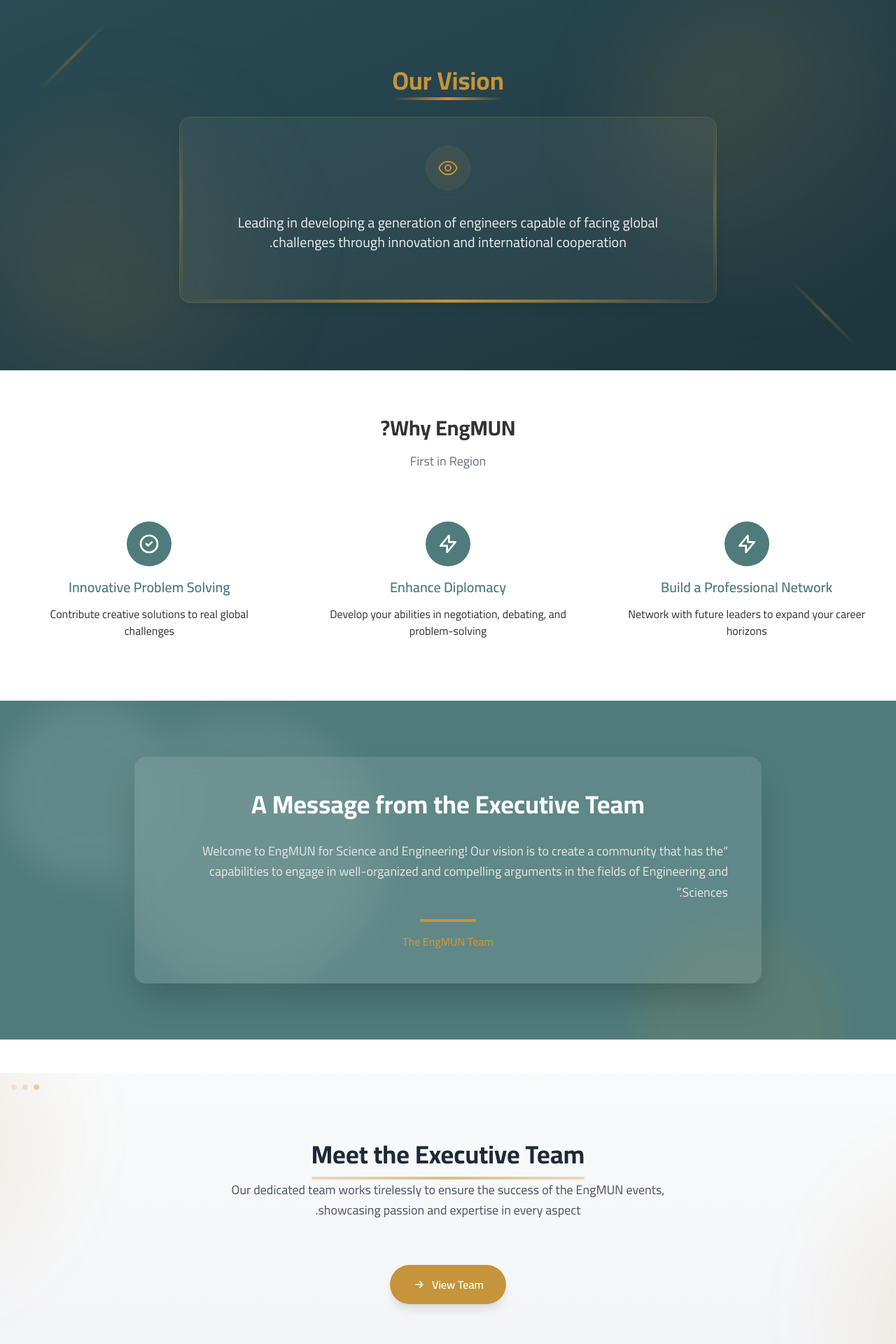
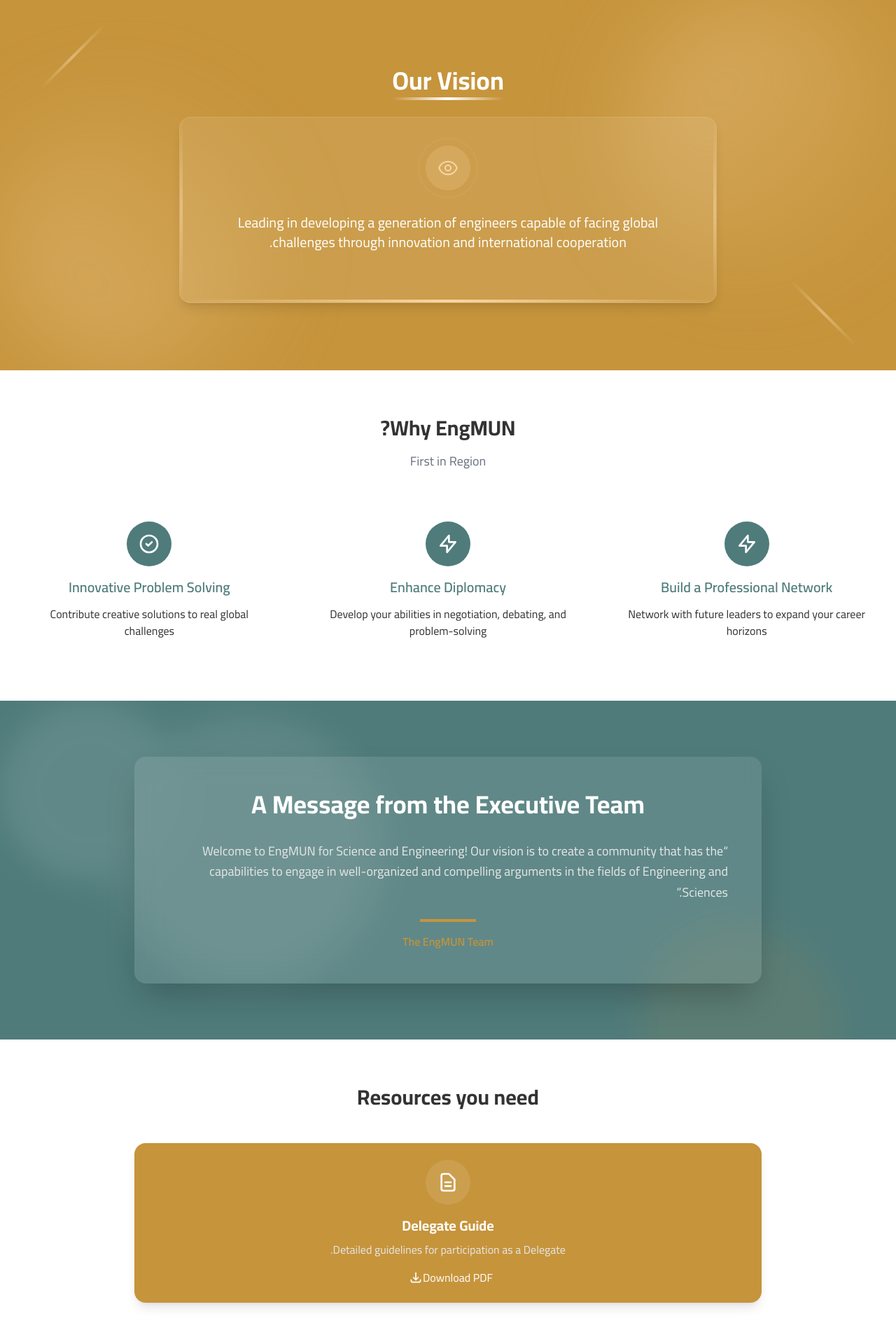
Before and after one commit to GnarlyJock45/ENGMUN-website, a Flask app: page /?lang=ar in a window 1280 px wide. Shown: the part 801-2721 px from the top of the page at 70% size. Run offline with Flask 3, Linux system fonts and the light colour scheme; some libraries are stand-ins or nearby versions.

Commit message:
fixes for the last day

```diff
--- a/app.py
+++ b/app.py
@@ -105,4 +105,4 @@
 
 
 if __name__ == '__main__':
-    app.run(debug=True, port=5001)
+    app.run(debug=True)
--- a/data/team_members_ar.json
+++ b/data/team_members_ar.json
@@ -15,7 +15,7 @@
         {
             "id": "norah_alhamed",
             "name": "Norah Alhamed",
-            "role": "رئيس شؤون المندوبين",
+            "role": "وكيل الأمين العام",
             "phone_number": "0530855434"
         },
         {
--- a/data/team_members_en.json
+++ b/data/team_members_en.json
@@ -15,7 +15,7 @@
         {
             "id": "norah_alhamed",
             "name": "Norah Alhamed",
-            "role": "Head of Delegate Affairs",
+            "role": "Under Secretary General",
             "phone_number": "0530855434"
         },
         {
--- a/templates/base.html
+++ b/templates/base.html
@@ -198,12 +198,12 @@
         </button>
 
         <!-- Enhanced Dropdown Menu -->
-        <ul id="committeesDropdown" class="absolute left-1/2 -translate-x-1/2 bottom-full mb-4 w-56 bg-gradient-to-b from-[#2A4B55] to-[#2A4B55]/95 backdrop-blur-md rounded-2xl shadow-xl
+        <ul id="committeesDropdown" class="absolute left-1/2 {{ 'ml-4' if current_lang == 'ar' else '' }}  -translate-x-1/2 bottom-full mb-4 w-56 bg-gradient-to-b from-[#2A4B55] to-[#2A4B55]/95 backdrop-blur-md rounded-2xl shadow-xl
             opacity-0 invisible transform scale-95 origin-bottom transition-all duration-300 ease-out z-20
             border border-[#C6943B]/20">
 
             <!-- Dropdown Arrow -->
-            <div class="absolute bottom-0 left-1/2 -translate-x-1/2 translate-y-1/2 w-4 h-4 rotate-45
+            <div class="absolute bottom-0 left-1/2 {{ '-ml-4' if current_lang == 'ar' else '' }} -translate-x-1/2 translate-y-1/2 w-4 h-4 rotate-45
                 bg-[#2A4B55] border-r border-b border-[#C6943B]/20"></div>
 
                 {% for committee_id, committee in committees.items() %}
--- a/templates/home.html
+++ b/templates/home.html
@@ -21,7 +21,7 @@
         <!-- Main Tagline -->
         <h1 class="text-3xl md:text-5xl lg:text-6xl font-light text-white tracking-[0.2em] animate-on-scroll">
 
-            {% if current_lang == 'en' %}
+            <!-- {% if current_lang == 'en' %}
                 <span class="font-bold inline-block">{{ _('FOR') }}</span>
                 <span class="font-bold block mt-2 md:mt-4 text-[#C6943B]">{{ _('SCIENCE') }}</span>
                 <span class="font-bold inline-block mt-2 md:mt-4">{{ _('AND') }}</span>
@@ -30,7 +30,20 @@
                 <span class="font-bold block mt-2 md:mt-4 text-[#C6943B]">{{ _('SCIENCE') }}</span>
                 <span class="font-bold inline-block mt-2 md:mt-4">{{ _('AND') }}</span>
                 <span class="font-bold block mt-2 md:mt-4 text-[#C6943B]">{{ _('ENGINEERING') }}</span>
-            {% endif %}
+            {% endif %} -->
+
+            <!-- Main Tagline -->
+            <h1 class="text-3xl md:text-5xl lg:text-6xl font-light text-white tracking-[0.1em] animate-on-scroll">
+
+                {% if current_lang == 'en' %}
+                    <span class="font-bold block">Model United Nations</span>
+                    <span class="font-bold block mt-2 md:mt-4 text-[#C6943B]">for Science and Engineering</span>
+                {% elif current_lang == 'ar' %}
+                    <span class="font-bold block">مؤتمر محاكاة الأمم المتحدة</span>
+                    <span class="font-bold block mt-2 md:mt-4 text-[#C6943B]">للعلوم والهندسة</span>
+                {% endif %}
+            </h1>
+
         </h1>
 
         <!-- Scroll Indicator -->
@@ -70,16 +83,17 @@
     </style>
 
 
-<section class="relative py-24 overflow-hidden bg-gradient-to-br from-[#2A4B55] to-[#1D353C]">
+<!-- Vision section -->
+<section class="relative py-24 overflow-hidden bg-[#C6943B]">
     <!-- Animated Background Elements -->
     <div class="absolute inset-0">
         <!-- Geometric Shapes -->
-        <div class="absolute top-0 right-0 w-96 h-96 bg-gradient-to-br from-[#C6943B]/20 to-transparent rounded-full blur-3xl transform-gpu animate-float"></div>
-        <div class="absolute bottom-0 left-0 w-96 h-96 bg-gradient-to-tr from-[#C6943B]/20 to-transparent rounded-full blur-3xl transform-gpu animate-float-delayed"></div>
+        <div class="absolute top-0 right-0 w-96 h-96 bg-gradient-to-br from-[#F8D7A6]/40 to-transparent rounded-full blur-3xl transform-gpu animate-float"></div>
+        <div class="absolute bottom-0 left-0 w-96 h-96 bg-gradient-to-tr from-[#F8D7A6]/40 to-transparent rounded-full blur-3xl transform-gpu animate-float-delayed"></div>
 
         <!-- Decorative Lines -->
-        <div class="absolute top-20 left-10 w-32 h-1 bg-gradient-to-r from-transparent via-[#C6943B]/30 to-transparent transform -rotate-45"></div>
-        <div class="absolute bottom-20 right-10 w-32 h-1 bg-gradient-to-r from-transparent via-[#C6943B]/30 to-transparent transform rotate-45"></div>
+        <div class="absolute top-20 left-10 w-32 h-1 bg-gradient-to-r from-transparent via-[#F8D7A6]/50 to-transparent transform -rotate-45"></div>
+        <div class="absolute bottom-20 right-10 w-32 h-1 bg-gradient-to-r from-transparent via-[#F8D7A6]/50 to-transparent transform rotate-45"></div>
     </div>
 
     <div class="container mx-auto px-4 relative">
@@ -87,26 +101,26 @@
         <div class="max-w-3xl mx-auto opacity-0 animate-fade-in-up">
             <!-- Section Title -->
             <div class="text-center mb-8">
-                <h2 class="text-3xl md:text-4xl font-bold text-[#C6943B] inline-block relative" dir="rtl">
+                <h2 class="text-3xl md:text-4xl font-bold text-white inline-block relative" dir="rtl">
                     {{ _('Our Vision') }}
-                    <div class="absolute -bottom-2 left-0 w-full h-1 bg-gradient-to-r from-[#C6943B]/0 via-[#C6943B] to-[#C6943B]/0"></div>
+                    <div class="absolute -bottom-2 left-0 w-full h-1 bg-gradient-to-r from-transparent via-white to-transparent"></div>
                 </h2>
             </div>
 
             <!-- Vision Content Card -->
             <div class="relative">
                 <!-- Background Card -->
-                <div class="relative bg-white/5 backdrop-blur-xl rounded-2xl p-8 md:p-10 overflow-hidden border border-[#C6943B]/20
-                           shadow-lg shadow-black/5 transform transition-all duration-500 hover:scale-[1.02] hover:bg-white/10">
+                <div class="relative bg-[#FDF6E1]/10 backdrop-blur-xl rounded-2xl p-8 md:p-10 overflow-hidden border border-[#F8D7A6]/20
+                           shadow-lg shadow-black/10 transform transition-all duration-500 hover:scale-[1.02] hover:bg-[#FDF6E1]/20">
 
                     <!-- Icon -->
                     <div class="flex justify-center mb-8">
-                        <div class="w-16 h-16 rounded-full bg-[#C6943B]/10 flex items-center justify-center
+                        <div class="w-16 h-16 rounded-full bg-[#F8D7A6]/20 flex items-center justify-center
                                   transform transition-all duration-500 group-hover:scale-110 relative">
                             <!-- Animated rings -->
-                            <div class="absolute inset-0 rounded-full border-2 border-[#C6943B]/20 animate-ping-slow"></div>
-                            <div class="absolute inset-0 rounded-full border border-[#C6943B]/10 animate-ping-slow-delayed"></div>
-                            <svg class="w-8 h-8 text-[#C6943B]" viewBox="0 0 24 24" fill="none" stroke="currentColor">
+                            <div class="absolute inset-0 rounded-full border-2 border-[#F8D7A6]/30 animate-ping-slow"></div>
+                            <div class="absolute inset-0 rounded-full border border-[#F8D7A6]/20 animate-ping-slow-delayed"></div>
+                            <svg class="w-8 h-8 text-[#F8D7A6]" viewBox="0 0 24 24" fill="none" stroke="currentColor">
                                 <path stroke-linecap="round" stroke-linejoin="round" stroke-width="1.5"
                                       d="M15 12a3 3 0 11-6 0 3 3 0 016 0z"/>
                                 <path stroke-linecap="round" stroke-linejoin="round" stroke-width="1.5"
@@ -116,19 +130,24 @@
                     </div>
 
                     <!-- Vision Text -->
-                    <p class="text-white/90 leading-relaxed text-lg md:text-xl text-center mb-8" dir="rtl">
+                    <p class="text-white leading-relaxed text-lg md:text-xl text-center mb-8" dir="rtl">
                         {{ _('Leading in developing a generation of engineers capable of facing global challenges through innovation and international cooperation.') }}
                     </p>
 
                     <!-- Decorative Elements -->
-                    <div class="absolute bottom-0 left-0 w-full h-1 bg-gradient-to-r from-transparent via-[#C6943B] to-transparent"></div>
-                    <div class="absolute top-0 left-0 w-1 h-full bg-gradient-to-b from-transparent via-[#C6943B]/30 to-transparent"></div>
-                    <div class="absolute top-0 right-0 w-1 h-full bg-gradient-to-b from-transparent via-[#C6943B]/30 to-transparent"></div>
+                    <div class="absolute bottom-0 left-0 w-full h-1 bg-gradient-to-r from-transparent via-[#F8D7A6] to-transparent"></div>
+                    <div class="absolute top-0 left-0 w-1 h-full bg-gradient-to-b from-transparent via-[#F8D7A6]/50 to-transparent"></div>
+                    <div class="absolute top-0 right-0 w-1 h-full bg-gradient-to-b from-transparent via-[#F8D7A6]/50 to-transparent"></div>
                 </div>
             </div>
         </div>
     </div>
 </section>
+
+
+
+
+
 
 <style>
 @keyframes float {
@@ -277,70 +296,7 @@
 
 
 <!-- Team Section -->
-<section class="relative overflow-hidden bg-gradient-to-b from-gray-50 to-gray-100 py-24 my-12 animate-on-scroll delay-200">
-    <!-- Decorative Background Elements -->
-    <div class="absolute inset-0 overflow-hidden pointer-events-none">
-        <div class="absolute -left-1/4 -top-1/4 h-96 w-96 rounded-full bg-[#C6943B]/10 blur-3xl"></div>
-        <div class="absolute -right-1/4 -bottom-1/4 h-96 w-96 rounded-full bg-[#C6943B]/10 blur-3xl"></div>
-    </div>
 
-    <!-- Decorative Dots -->
-    <div class="absolute left-4 top-4 pointer-events-none">
-        <div class="flex gap-2">
-            <div class="h-2 w-2 rounded-full bg-[#C6943B]/40"></div>
-            <div class="h-2 w-2 rounded-full bg-[#C6943B]/40 animation-delay-200"></div>
-            <div class="h-2 w-2 rounded-full bg-[#C6943B]/40 animation-delay-400"></div>
-        </div>
-    </div>
-    <div class="absolute bottom-4 right-4 pointer-events-none">
-        <div class="flex gap-2">
-            <div class="h-2 w-2 rounded-full bg-[#C6943B]/40"></div>
-            <div class="h-2 w-2 rounded-full bg-[#C6943B]/40 animation-delay-200"></div>
-            <div class="h-2 w-2 rounded-full bg-[#C6943B]/40 animation-delay-400"></div>
-        </div>
-    </div>
-
-    <div class="container relative mx-auto px-4 text-center">
-        <!-- Section Header -->
-        <div class="mb-16 space-y-4">
-            <!-- Title with Underline -->
-            <h2 class="relative inline-block text-4xl font-bold text-gray-800 mx-auto">
-                {{ _('Meet the Executive Team') }}
-                <div class="absolute -bottom-4 left-0 h-1 w-full rounded-full bg-gradient-to-r from-[#C6943B]/30 via-[#C6943B]/60 to-[#C6943B]/30"></div>
-            </h2>
-
-            <!-- Description -->
-            <p class="mx-auto max-w-2xl text-lg text-gray-600 leading-relaxed">
-                {{ _('Our dedicated team works tirelessly to ensure the success of the EngMUN events, showcasing passion and expertise in every aspect.') }}
-            </p>
-        </div>
-
-        <!-- Call to Action Button -->
-        <div class="relative inline-block group">
-            <!-- Button Glow Effect -->
-            <div class="absolute -inset-1 rounded-full bg-gradient-to-r from-[#C6943B] to-[#A67B31] opacity-0 blur transition-all duration-300 group-hover:opacity-30"></div>
-
-            <!-- Button -->
-            <a href="{{ url_for('team', lang=current_lang) }}" class="relative inline-flex items-center gap-2 px-8 py-4 rounded-full bg-[#C6943B] text-white font-semibold
-                              shadow-lg transition-all duration-300 animate-on-scroll delay-500
-                              hover:bg-[#A67B31] hover:shadow-xl hover:shadow-[#C6943B]/25
-                              focus:outline-none focus:ring-2 focus:ring-[#C6943B]/50 focus:ring-offset-2">
-                <span>{{ _('View Team') }}</span>
-                <!-- Arrow Icon -->
-                <svg class="w-5 h-5 transform transition-transform duration-300 group-hover:translate-x-1"
-                     fill="none"
-                     viewBox="0 0 24 24"
-                     stroke="currentColor">
-                    <path stroke-linecap="round"
-                          stroke-linejoin="round"
-                          stroke-width="2"
-                          d="M13 7l5 5m0 0l-5 5m5-5H6" />
-                </svg>
-            </a>
-        </div>
-    </div>
-
-</section>
 
 <style>
     @keyframes pulse-fade {
@@ -368,12 +324,12 @@
 <section class="py-16 bg-white">
     <div class="container mx-auto px-4 animate-on-scroll delay-300 ">
         <h2 class="text-3xl font-bold text-center text-[#333333] mb-12">{{ _('Resources you need') }}</h2>
-        <div class="grid md:grid-cols-2 gap-8 max-w-4xl mx-auto">
+        <div class="grid max-w-4xl mx-auto">
             <!-- Study Guide Download Card -->
-            <div class="group relative bg-[#4F7B7B] rounded-2xl p-6 transform hover:-translate-y-2 transition-all duration-300 shadow-lg hover:shadow-2xl">
-                <div class="absolute inset-0 bg-gradient-to-r from-[#4F7B7B] to-[#3D5F5F] rounded-2xl opacity-0 group-hover:opacity-100 transition-opacity duration-300"></div>
+            <div class="group relative bg-[#C6943B] rounded-2xl text-center p-6 transform hover:-translate-y-2 transition-all duration-300 shadow-lg hover:shadow-2xl">
+                <div class="absolute inset-0 bg-gradient-to-r from-[#C6943B] to-[#A67B31] rounded-2xl opacity-0 group-hover:opacity-100 transition-opacity duration-300"></div>
                 <div class="relative">
-                    <div class="bg-white/10 rounded-full w-16 h-16 flex items-center justify-center mb-4">
+                    <div class="bg-white/10 rounded-full w-16 h-16 mx-auto flex items-center justify-center mb-4">
                         <svg class="w-8 h-8 text-white" fill="none" stroke="currentColor" viewBox="0 0 24 24">
                             <path stroke-linecap="round" stroke-linejoin="round" stroke-width="2" d="M9 12h6m-6 4h6m2 5H7a2 2 0 01-2-2V5a2 2 0 012-2h5.586a1 1 0 01.707.293l5.414 5.414a1 1 0 01.293.707V19a2 2 0 01-2 2z"/>
                         </svg>
@@ -390,7 +346,7 @@
             </div>
 
             <!-- Rules & Procedures Card -->
-            <div class="group relative bg-[#C6943B] rounded-2xl p-6 transform hover:-translate-y-2 transition-all duration-300 shadow-lg hover:shadow-2xl">
+            <!-- <div class="group relative bg-[#C6943B] rounded-2xl p-6 transform hover:-translate-y-2 transition-all duration-300 shadow-lg hover:shadow-2xl">
                 <div class="absolute inset-0 bg-gradient-to-r from-[#C6943B] to-[#A67B31] rounded-2xl opacity-0 group-hover:opacity-100 transition-opacity duration-300"></div>
                 <div class="relative">
                     <div class="bg-white/10 rounded-full w-16 h-16 flex items-center justify-center mb-4">
@@ -407,7 +363,7 @@
                         </svg>
                     </a>
                 </div>
-            </div>
+            </div> -->
         </div>
     </div>
 </section>
--- a/templates/team.html
+++ b/templates/team.html
@@ -20,7 +20,7 @@
         </div>
 
         <!-- Team Grid with Circular Design -->
-        <div class="grid grid-cols-2 md:grid-cols-3 gap-6 md:gap-8 auto-rows-fr">
+        <div class="grid grid-cols-1 md:grid-cols-3 gap-6 md:gap-8 auto-rows-fr">
             {% for member_id, member in team_members.items() %}
                 <div class="opacity-0 animate-fade-in-up h-full" style="animation-delay: {{ loop.index0 * 0.1 }}s">
                     <div class="group relative aspect-square">
@@ -36,7 +36,7 @@
                             <div class="absolute inset-0 flex flex-col items-center justify-center p-4 text-center">
                                 <!-- Name with Animated Underline -->
                                 <div class="relative mb-2">
-                                    <h2 class="text-base md:text-lg font-bold text-[#2A4B55] group-hover:text-[#C6943B]
+                                    <h2 class=" text-2xl md:text-xl font-bold text-[#2A4B55] group-hover:text-[#C6943B]
                                              transition-colors duration-300 ">
                                         {{ member.name }}
                                     </h2>
@@ -45,7 +45,7 @@
                                 </div>
 
                                 <!-- Role with Fade Animation -->
-                                <p class="text-xs md:text-sm text-[#C6943B] font-medium opacity-0 animate-fade-in px-2"
+                                <p class="text-xl md:text-sm text-[#C6943B] font-medium opacity-0 animate-fade-in px-2"
                                    style="animation-delay: {{ loop.index0 * 0.15 }}s">
                                     {{ member.role }}
                                 </p>
```
Also changed, not shown: translations/ar/LC_MESSAGES/messages.po, translations/en/LC_MESSAGES/messages.po, 3 other files.
